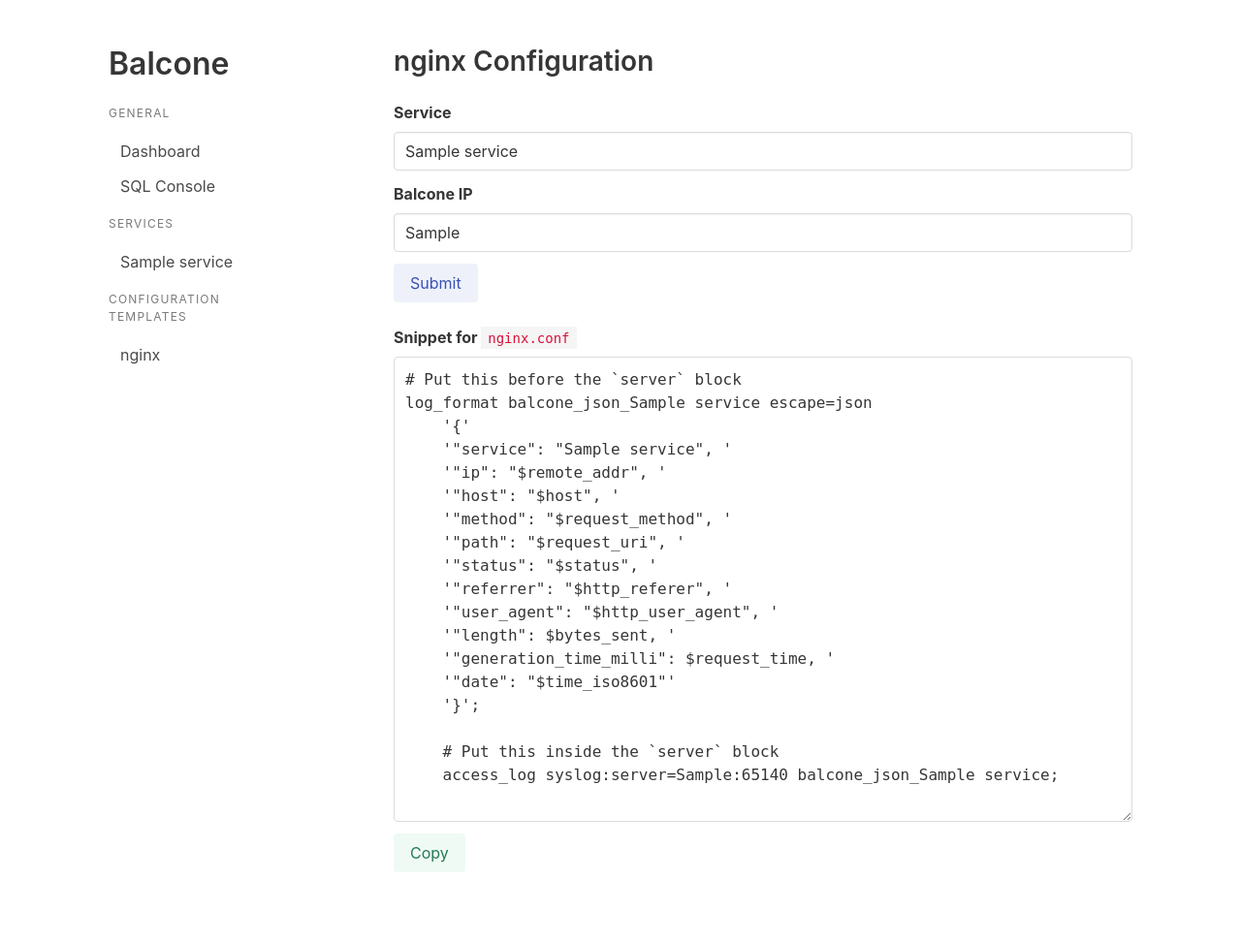
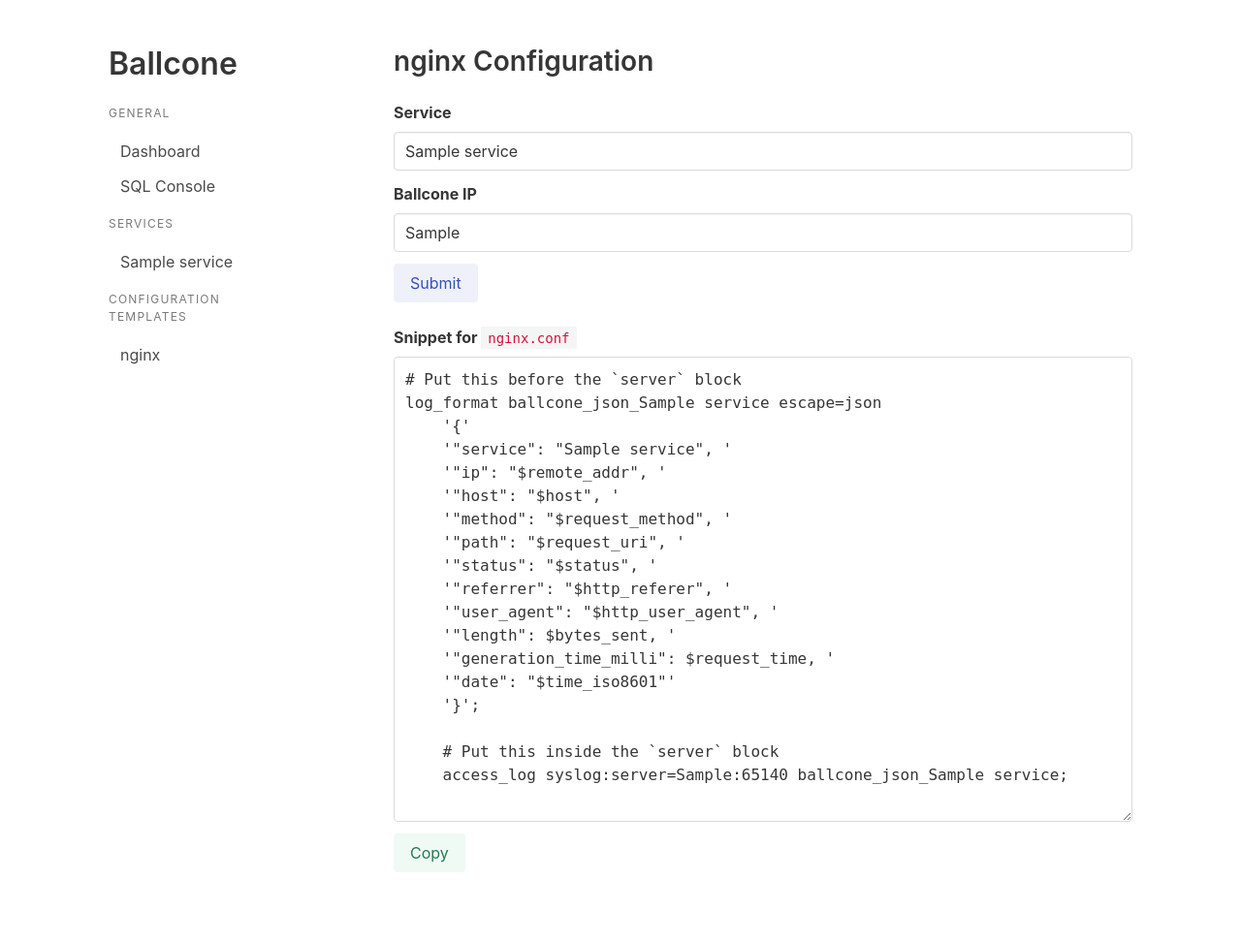
Before and after one commit to dustalov/ballcone, a Python web app: template balcone/templates/nginx.html in a window 1280 px wide. Shown: the whole page at 97% size. Run offline with Jinja, Linux system fonts and the light colour scheme; the template is opened without the code that fills it: most values are stand-ins (such as "Sample title", 1, 10 or a date in 2020); some libraries are stand-ins or nearby versions.

Commit message:
Ballcone is a much cooler name than Balcone!

```diff
--- a/balcone/templates/layout.html
+++ b/balcone/templates/layout.html
@@ -3,7 +3,7 @@
 <head>
     <meta charset="utf-8">
     <meta name="viewport" content="width=device-width, initial-scale=1">
-    <title>Balcone{% if title or current_service %}: {{ title or current_service }}{% endif %}</title>
+    <title>Ballcone{% if title or current_service %}: {{ title or current_service }}{% endif %}</title>
     <link rel="stylesheet" href="https://cdn.jsdelivr.net/npm/bulma@0.8.2/css/bulma.min.css"
           integrity="sha256-qS+snwBgqr+iFVpBB58C9UCxKFhyL03YHpZfdNUhSEw=" crossorigin="anonymous">
     <script src="https://cdn.jsdelivr.net/npm/jquery@3.5.0/dist/jquery.min.js"
@@ -17,7 +17,7 @@
     <div class="columns">
         <div class="column is-one-quarter">
             <div class="section">
-                <h1 class="title">Balcone</h1>
+                <h1 class="title">Ballcone</h1>
                 <aside class="menu">
                     <p class="menu-label">General</p>
                     <ul class="menu-list">
--- a/balcone/templates/nginx.html
+++ b/balcone/templates/nginx.html
@@ -11,7 +11,7 @@
             </div>
         </div>
         <div class="field">
-            <label class="label" for="ip">Balcone IP</label>
+            <label class="label" for="ip">Ballcone IP</label>
             <div class="control">
                 <input name="ip" id="ip" class="input" type="text" placeholder="127.0.0.1"
                        value="{{ ip }}">
@@ -38,7 +38,7 @@
     <div class="control">
         <textarea id="configuration" class="textarea is-family-monospace" rows="19" readonly>
 # Put this before the `server` block
-log_format balcone_json_{{ service }} escape=json
+log_format ballcone_json_{{ service }} escape=json
     '{'
     '"service": "{{ service }}", '
     '"ip": "$remote_addr", '
@@ -54,7 +54,7 @@ log_format balcone_json_{{ service }} escape=json
     '}';
 
     # Put this inside the `server` block
-    access_log syslog:server={{ ip }}:65140 balcone_json_{{ service }};</textarea>
+    access_log syslog:server={{ ip }}:65140 ballcone_json_{{ service }};</textarea>
     </div>
 </div>
 <div class="field is-grouped">
```
Also changed, not shown: README.md, 1 other file.
